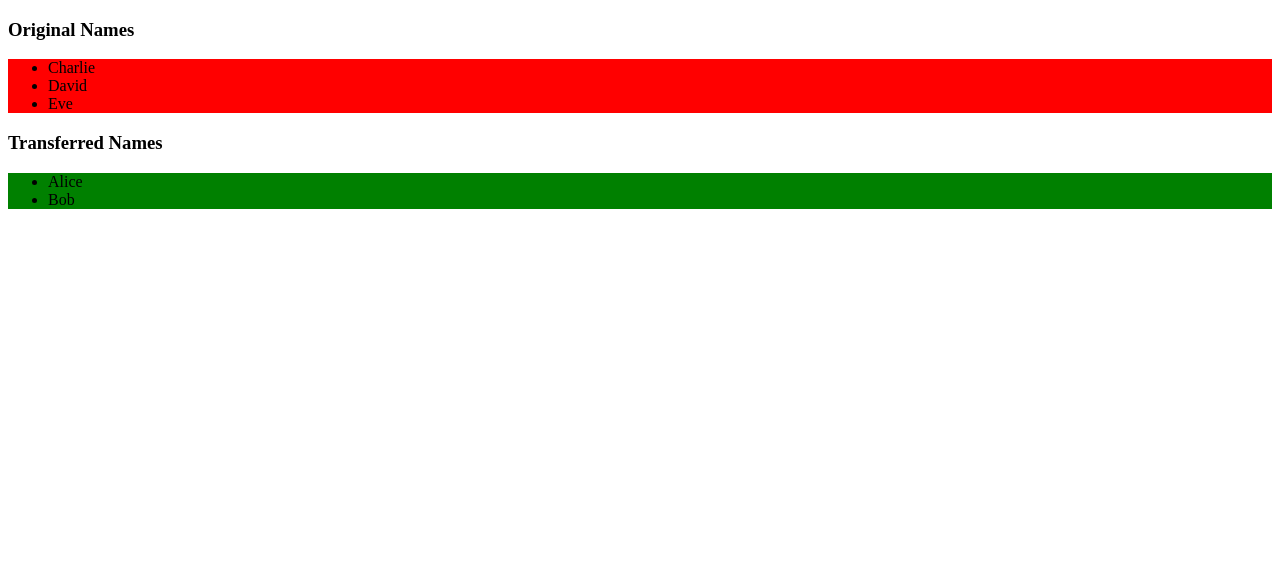
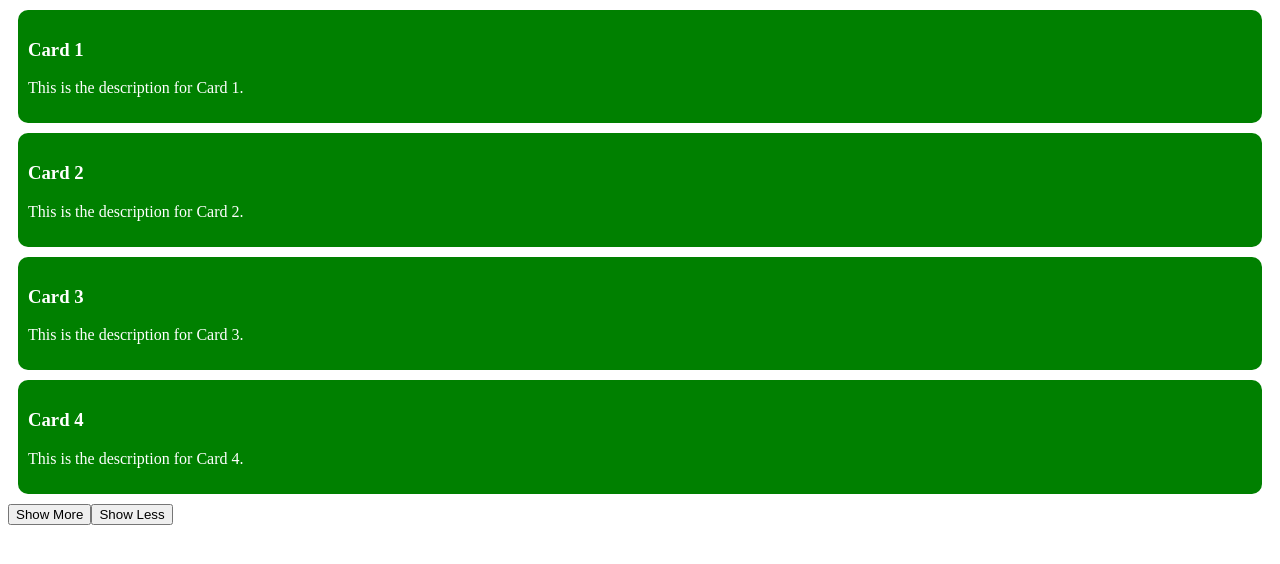
Before and after one commit to Will24300/react-mental, a React (Vite) app: page / in a window 1280 px wide. Shown: the top 564 px of the page. Built offline with nearby package versions, Linux system fonts and the light colour scheme.

Commit message:
add exercise 5

```diff
--- a/src/App.jsx
+++ b/src/App.jsx
@@ -7,9 +7,10 @@ import Ex1 from "./gate/Ex1";
 import Ex2 from "./gate/Ex2";
 import Ex3 from "./gate/Ex3";
 import Ex4 from "./gate/Ex4";
+import Ex5 from "./gate/Ex5";
 
 function App() {
-  return <Ex4 />;
+  return <Ex5 />;
 }
 
 export default App;
--- /dev/null
+++ b/src/gate/Ex5.jsx
@@ -0,0 +1,85 @@
+import React, { useState } from "react";
+
+// Sample data for cards
+const cardsData = [
+  {
+    id: 1,
+    title: "Card 1",
+    description: "This is the description for Card 1.",
+  },
+  {
+    id: 2,
+    title: "Card 2",
+    description: "This is the description for Card 2.",
+  },
+  {
+    id: 3,
+    title: "Card 3",
+    description: "This is the description for Card 3.",
+  },
+  {
+    id: 4,
+    title: "Card 4",
+    description: "This is the description for Card 4.",
+  },
+  {
+    id: 5,
+    title: "Card 5",
+    description: "This is the description for Card 5.",
+  },
+  {
+    id: 6,
+    title: "Card 6",
+    description: "This is the description for Card 6.",
+  },
+  //   {
+  //     id: 7,
+  //     title: "Card 7",
+  //     description: "This is the description for Card 7.",
+  //   },
+  //   {
+  //     id: 8,
+  //     title: "Card 8",
+  //     description: "This is the description for Card 8.",
+  //   },
+];
+
+function Ex5() {
+  const [endingNumber, setEndingNumber] = useState(5);
+  const newCardData =
+    cardsData.length > 4
+      ? cardsData.filter((card) => card.id < endingNumber)
+      : cardsData;
+
+  return (
+    <div>
+      <div>
+        {newCardData.map((card) => (
+          <div
+            key={card.id}
+            style={{
+              backgroundColor: "green",
+              margin: "10px",
+              padding: "10px",
+              color: "white",
+              borderRadius: "10px",
+            }}
+          >
+            <h3>{card.title}</h3>
+            <p>{card.description}</p>
+          </div>
+        ))}
+      </div>
+      {cardsData.length > 4 && (
+        <div className="buttons">
+          <button onClick={() => setEndingNumber(cardsData.length)}>
+            Show More
+          </button>
+          <button onClick={() => setEndingNumber(5)}>Show Less</button>
+        </div>
+      )}
+    </div>
+  );
+}
+
+export default Ex5;
```
